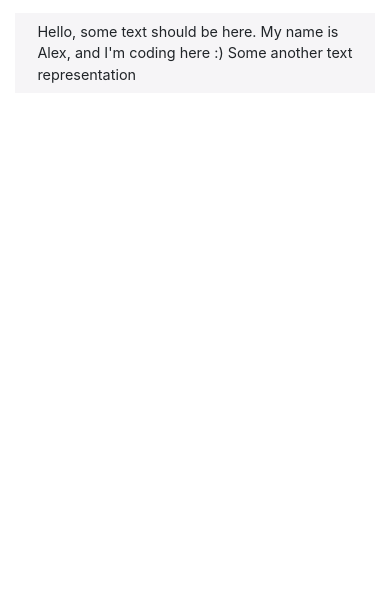
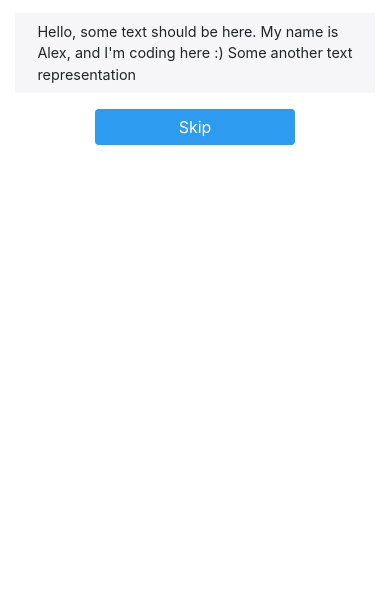
Before and after one commit to AlexPurhalo/trivia-quiz, a plain HTML site: page index.html in a window 390 px wide. Shown: the part 228-844 px from the top of the page. Drawn offline with nearby package versions, Linux system fonts and the light colour scheme.

Commit message:
skip-button

```diff
--- a/index.html
+++ b/index.html
@@ -38,6 +38,9 @@
 			Hello, some text should be here. My name is Alex, and I'm coding here :)
 			Some another text representation
 		</p>
+		<button class="skip-button btn btn-primary">
+			Skip
+		</button>
 	</div>
 </div>
 <div class="footer">
--- a/style.css
+++ b/style.css
@@ -55,3 +55,15 @@ ul {
 	background-color: #F6F5F7;
 	padding: 0.5rem 1.4rem;
 }
+.skip-button {
+	background-color: #2d9bf0;
+	border: #2d9bf0;
+	width: 676px;
+	margin: 0.6rem 0;
+}
+@media (max-width: 800px) {
+	.skip-button {
+		max-width: 200px;
+		margin: 1rem 0;
+	}
+}
```
